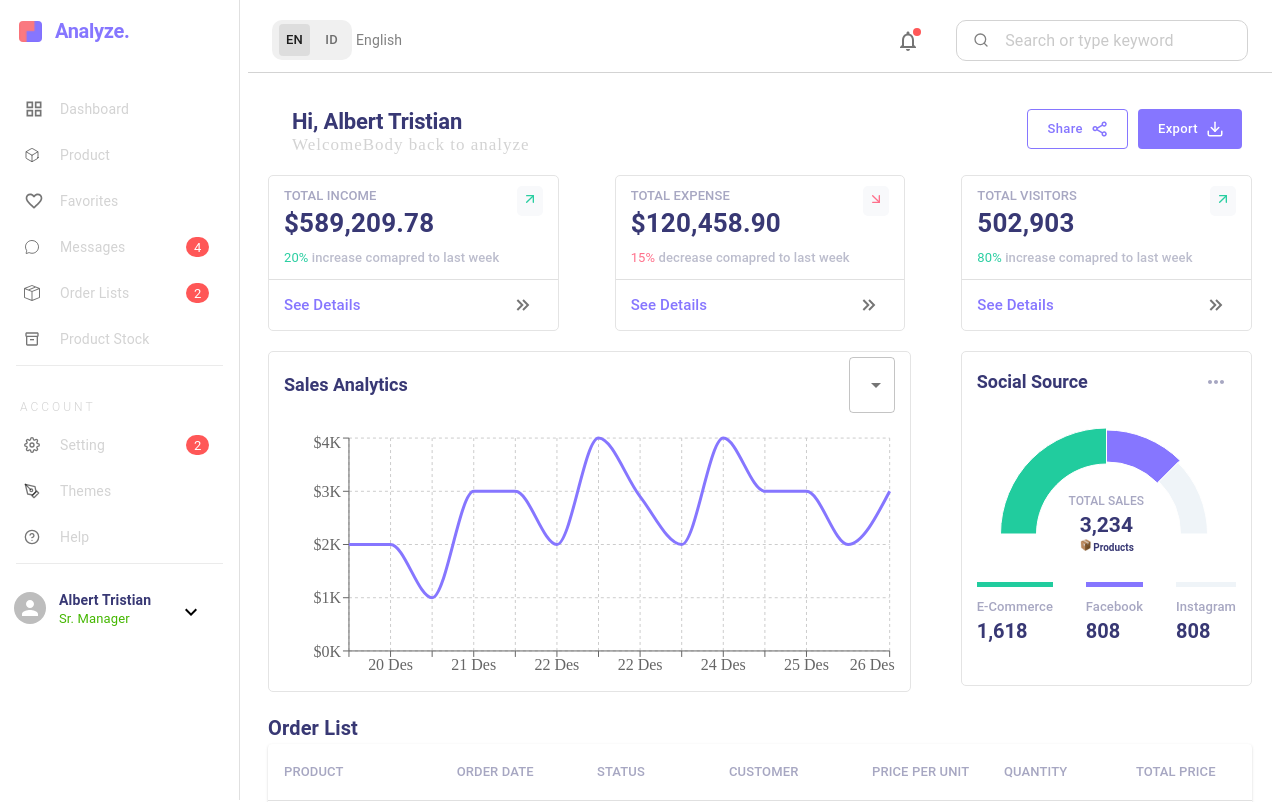
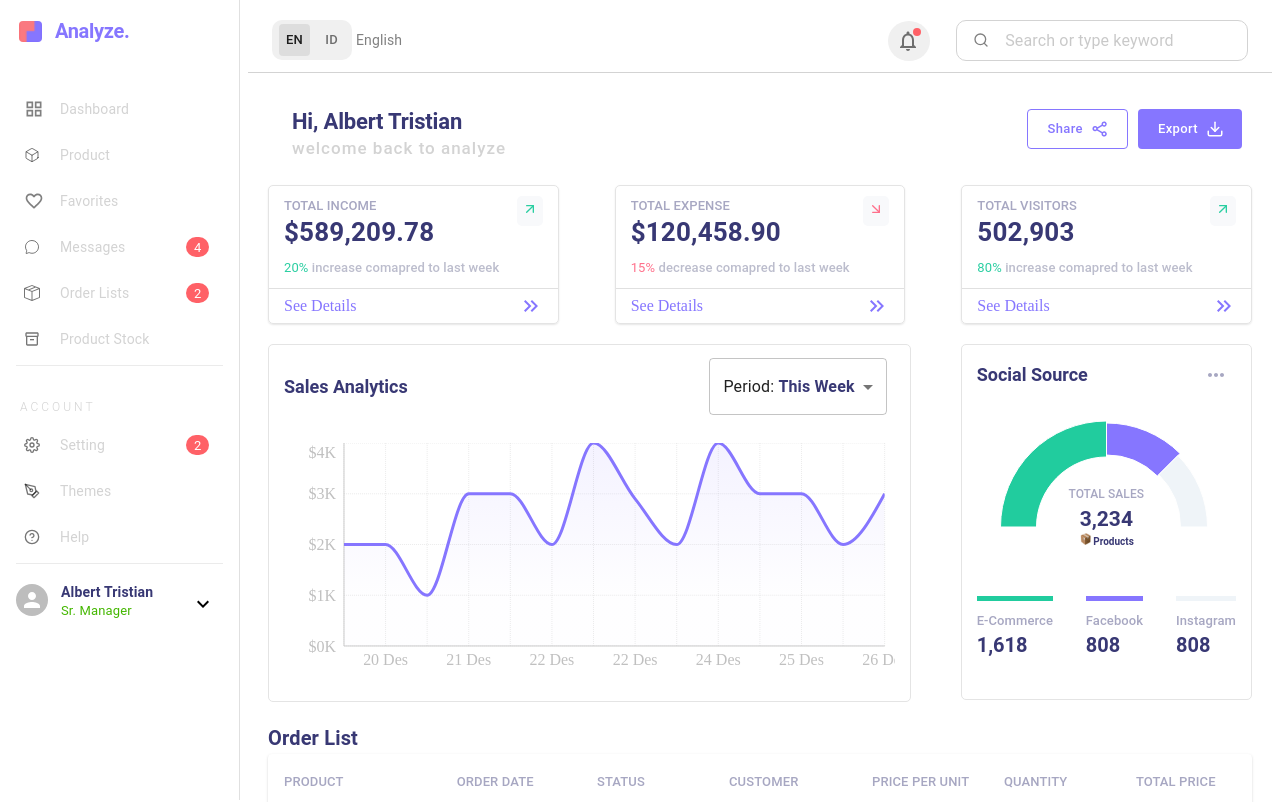
Before and after one commit to Kashaf-aiman/Analyze., a React (Create React App) app: page / in a window 1280 px wide. Shown: the top 802 px of the page. Built offline with nearby package versions, Linux system fonts and the light colour scheme.

Commit message:
final commit

```diff
--- a/src/App.js
+++ b/src/App.js
@@ -29,8 +29,9 @@ function App() {
 
         <Stack spacing={2} sx={{ width: `calc(100% - ${drawerWidth}px)`}}>
         <NavBar />
+
         <Box sx={{ padding: '20px' }}>
-          <WelcomeBody />
+        <WelcomeBody />
           <Card />
           <Charts />
           <OrderListData/>
--- a/src/components/Cards/CardElement.js
+++ b/src/components/Cards/CardElement.js
@@ -1,9 +1,10 @@
 import * as React from 'react';
 import Box from '@mui/material/Box';
-import {Grid,Divider, IconButton} from '@mui/material';
+import {Grid,Divider, CardActions} from '@mui/material';
 import {FiArrowUpRight,FiArrowDownRight} from 'react-icons/fi';
 import Typography from '@mui/material/Typography';
-import {CgChevronDoubleRight} from 'react-icons/cg';
+// import {CgChevronDoubleRight} from 'react-icons/cg';
+import KeyboardDoubleArrowRightIcon from '@mui/icons-material/KeyboardDoubleArrowRight';
 
 
 
@@ -11,7 +12,20 @@ export  const Cards = (props) => {
 return (
 
     <Grid item xs={12} md={6} lg={4} >
-        <Box sx={{ border: "1px solid #e4e4e4", borderRadius: "5px" , '&:hover':{cursor:'pointer'}}}>
+        <Box sx={{
+            border: "1px solid #e4e4e4",
+            borderRadius: "5px" ,
+            boxShadow: '0 1px 2px rgba(0, 0, 0, 0.1)',
+            transition: "all 0.2s ease-in-out",
+            '&:hover':{
+                cursor:'pointer',
+                transform: 'scale(1.01, 1.01)',
+                boxShadow:'0 2px 10px rgba(0, 0, 0, 0.1)',
+            },
+            '&:hover::after': {
+                opacity: '1',
+            }
+        }}>
             <Box sx={{ display: 'flex', justifyContent: "space-between", padding: "10px 15px" }}>
                 <Box>
                     <Typography variant='h6' component='span' sx={{ fontSize:"13px",color: "#a7a7c2",}}>
@@ -33,26 +47,25 @@ return (
             </Box>
             <Divider />
 
-            <Box
+            <CardActions
             sx={{
-            display: 'flex',
-            justifyContent: "space-between",
+                display:'flex',
+                justifyContent: 'space-between',
                 alignItems: 'center',
                 padding: "5px 15px",
                 transition: 'all 0.2s ease-in-out',
+                color: "#8676ff",
+                fontSize: "16px",
+                borderRadius:'5px',
                 '&:hover':{
                     backgroundColor:'#8676ff',
-            }
-            }}>
-                <Typography variant='h6' component='h6' sx={{ color: "#8676ff", fontSize: "15px",'&:hover':{color:'white',}}}>
+                    color:'white'
+                }}}
+            >
                 See Details
-                </Typography>
-                <IconButton sx={{'&:hover':{
-                        color:'white',
-            }}}>
-                <CgChevronDoubleRight />
-                </IconButton>
-            </Box>
+                <KeyboardDoubleArrowRightIcon />
+            </CardActions>
+
     </Box>
 </Grid>
 );
--- a/src/components/Charts/Charts.jsx
+++ b/src/components/Charts/Charts.jsx
@@ -1,11 +1,17 @@
 import React from 'react'
-import { Box, Grid, Typography, Select, MenuItem, IconButton } from '@mui/material';
+import { Box, Grid, Typography, Select, MenuItem, IconButton,FormControl } from '@mui/material';
 import logo from "./Logo.png";
-import { LineChart, Line, XAxis, YAxis, CartesianGrid, Tooltip, ResponsiveContainer, Pie, PieChart, Cell } from 'recharts';
+import { AreaChart, Area, XAxis, YAxis, CartesianGrid, Tooltip, ResponsiveContainer, Pie, PieChart, Cell } from 'recharts';
 import { GraphData, PieChartData } from '../Data';
 import MoreHorizIcon from '@mui/icons-material/MoreHoriz';
 
 export default function Charts() {
+
+    const [value, setValue] = React.useState('10');
+
+  const handleChange = (event) => {
+    setValue(event.target.value);
+  };
 
     return (
 
@@ -15,27 +21,36 @@ export default function Charts() {
                 {/* LineChart */}
 
                 <Grid item xs={12} md={7} lg={8}>
-                    <Box sx={{ border: "1px solid #e4e4e4", borderRadius: "5px", padding: "5px 15px" }}>
+                    <Box sx={{border: "1px solid #e4e4e4", borderRadius: "5px", padding: "5px 15px" }}>
                         <Box sx={{ display: "flex", justifyContent: "space-between", alignItems: "center", marginBottom: "20px" }}>
                             <Typography variant='h5' component='h4' sx={{ color: "#383874", fontSize: "18px", fontWeight: 'bold' }}>
                                 Sales Analytics
                             </Typography>
-                                <Select>
+                            <FormControl sx={{ m: 1, minWidth: 120 }}>
+                                <Select  value={value} onChange={handleChange} displayEmpty>
                                     <MenuItem value={10} autoSelected>Period: <Typography variant='body1' component='span' sx={{ color: "#383874", fontWeight: "bold", }}> This Week</Typography></MenuItem>
                                     <MenuItem value={20}>Period: <Typography variant='body1' component='span' sx={{ color: "#383874", fontWeight: "bold",}}> This Month</Typography></MenuItem>
                                 </Select>
+                            </FormControl>
                         </Box>
-
-                        <ResponsiveContainer width="100%" height={253}>
-                            <LineChart data={GraphData} >
-                                <CartesianGrid strokeDasharray="3 3" />
-                                <XAxis dataKey="name" />
-                                <YAxis dataKey="pv" unit="K" tickFormatter={num => `$${num}`} />
+                       {/* <Box sx={{backgroundColor:'red'}}> */}
+                        <ResponsiveContainer height={253}  >
+                            <AreaChart data={GraphData}margin={{top: 0,right: 10,left: 0,bottom: 20}} >
+                                <defs>
+                                    <linearGradient id='color' x1='0' y1='0' x2='0' y2='1'>
+                                        <stop offset='0%' stopColor="#8676ff" stopOpacity={0.9} />
+                                        <stop offset='75%' stopColor="#8676ff" stopOpacity={0.08}/>
+                                    </linearGradient>
+                                </defs>
+                                <CartesianGrid strokeDasharray="1 1" opacity={0.4}/>
+                                <XAxis interval={0} dataKey="name" axisLine={{stroke:'#cccccc'}} tick={{fill:'#c0c0c0' }} tickLine={false} />
+                                <YAxis dataKey="pv" unit="K" tickStyle  tickFormatter={num => `$${num}`} tick={{fill:'#c0c0c0'}} axisLine={{stroke:'#cccccc'}} tickLine={false} />
                                 <Tooltip content={<Custom />} cursor={false}/>
-                                <Line type="monotone" dataKey="pv" stroke="#8676ff" strokeWidth={3} dot={false}/>
-                            </LineChart>
+                                <Area type="monotone" dataKey="pv" stroke="#8676ff" fill =" url(#color)" strokeWidth={3} dot={false} fillOpacity={0.1}/>
+                            </AreaChart>
                         </ResponsiveContainer>
-                    </Box>
+                        </Box>
+                    {/* </Box> */}
                 </Grid>
 
 
@@ -52,7 +67,7 @@ export default function Charts() {
                             </IconButton>
 
                         </Box>
-                        <ResponsiveContainer width="100%" height={120}>
+                        <ResponsiveContainer width="100%" height={141}>
                             <PieChart>
                                 {PieChartData.map((entry, index) => (
                                     <Pie
--- a/src/components/Navbar/NavBar.jsx
+++ b/src/components/Navbar/NavBar.jsx
@@ -75,12 +75,12 @@ const NavBar = () => {
                       display: 'flex',
                       alignItems: 'flex-end',
                       }}>
-          <IconButton style = {{ marginRight: '2px' }}>
+          <IconButton style = {{ marginRight: '2px', backgroundColor:'#F0F0F0' }} >
               <Badge variant="dot" overlap="circular" badgeContent="" sx={{
                 marginRight:'2px',
                 "& .MuiBadge-badge": {
-                  backgroundColor:'#ff5757',
-                  color:'#ff5757'
+                  backgroundColor:'#ff6167',
+                  color:'#ff6167'
                 }
             }}><NotificationsNoneOutlinedIcon /></Badge>
           </IconButton>
--- a/src/components/Sidebar/Avatar.js
+++ b/src/components/Sidebar/Avatar.js
@@ -6,7 +6,7 @@ import KeyboardArrowDownOutlinedIcon from '@mui/icons-material/KeyboardArrowDown
 
 export default function SAvatar() {
   return (
-    <Box sx={{position:'fixed',display:'flex',flexDirection:'row',padding: '8px 14px',}}>
+    <Box sx={{display:'flex',flexDirection:'row',padding: '0px 16px',}}>
 
     <Box
     sx={{
@@ -14,7 +14,6 @@ export default function SAvatar() {
     marginTop:'20px',
     alignItems: 'center',
     alignContent: 'center',
-
     }}
 >
 
--- a/src/components/Sidebar/Sidebar.jsx
+++ b/src/components/Sidebar/Sidebar.jsx
@@ -82,7 +82,8 @@ const Sidebar = ({variant}) => {
                     borderRadius: '8px',
                     transition: 'all 0.2s ease-in-out',
                     '&:hover': {
-                        backgroundColor: 'gray',
+                        backgroundColor: 'lightgray',
+                        color:'#8676ff'
 
                     },
                 }}
@@ -97,7 +98,7 @@ const Sidebar = ({variant}) => {
                         color:'#ff5757'
                       } }}
                     > */}
-                    <key.icon sx={{ fontSize: '20px', color: 'ligthgray' }} />
+                    <key.icon sx={{ fontSize: '20px', color: 'gray' }} />
                     {/* </Badge> */}
                 </ListItemIcon>
 
@@ -124,7 +125,7 @@ const Sidebar = ({variant}) => {
                     sx={{width:'auto' ,
                         height: '20px' ,
                         marginRight: '30px',
-                        backgroundColor:'#ff5757'
+                        backgroundColor:'#ff6167'
                     }}
                     />
                 ) : (
@@ -168,9 +169,10 @@ const Sidebar = ({variant}) => {
                     padding: '10px',
                     borderRadius: '8px',
                     transition: 'all 0.2s ease-in-out',
+                    color:'#8676ff',
                     '&:hover': {
-                    backgroundColor: 'gray',
-                    color:'#8676ff',
+                    backgroundColor: 'lightgray',
+
                     },
                 }}
                 >
@@ -180,7 +182,7 @@ const Sidebar = ({variant}) => {
                     color="secondary"
                     variant="dot"
                     > */}
-                    <key.icon sx={{ fontSize: '20px', color: 'ligthgray' }} />
+                    <key.icon sx={{ fontSize: '20px', color: 'lightgray' }} />
                     {/* </Badge> */}
                 </ListItemIcon>
 
@@ -207,7 +209,7 @@ const Sidebar = ({variant}) => {
                     sx={{width:'auto' ,
                         height: '20px',
                         marginRight: '30px',
-                        backgroundColor:'#ff5757'
+                        backgroundColor:'#ff6167'
                     }}
                     />
                 ) : (
@@ -215,7 +217,7 @@ const Sidebar = ({variant}) => {
                 )}
                 </ListItemButton>
         ))}
-
+    <Box sx={{flexGrow:'1'}}/>
             <Divider variant="middle" light={true} />
         {/* <Box sx={{padding: '8px 14px',}}> */}
         <SAvatar />
--- a/src/components/WelcomeBody.jsx
+++ b/src/components/WelcomeBody.jsx
@@ -9,7 +9,7 @@ import '../App.css';
 const WelcomeBody = () => {
 return (
 
-    <Box sx={{ display: 'flex', justifyContent: "space-between", flexDirection: { xs: 'column', md: 'row' }, marginBottom: "20px" }}>
+    <Box sx={{ display: 'flex', justifyContent: "space-between", flexDirection: { xs: 'column', md: 'row' }, marginBottom: "22px" }}>
         <Container >
             <Typography
                 variant="h2"
@@ -20,8 +20,8 @@ return (
                 }}
             >Hi, Albert Tristian</Typography>
         <Typography
-                variant="span" sx={{ fontSize:'17px', color:'lightgray',letterSpacing: '1px',justifyContent:'space-between' }}>
-                    WelcomeBody back to analyze
+                variant="h6" sx={{ fontSize:'17px', color:'lightgray',letterSpacing: '1px',justifyContent:'space-between' }}>
+                    welcome back to analyze
         </Typography>
         </Container>
 
```
Also changed, not shown: src/components/Data.js (line endings or trailing spaces). Lines whose indentation alone changed are shown as unchanged.
